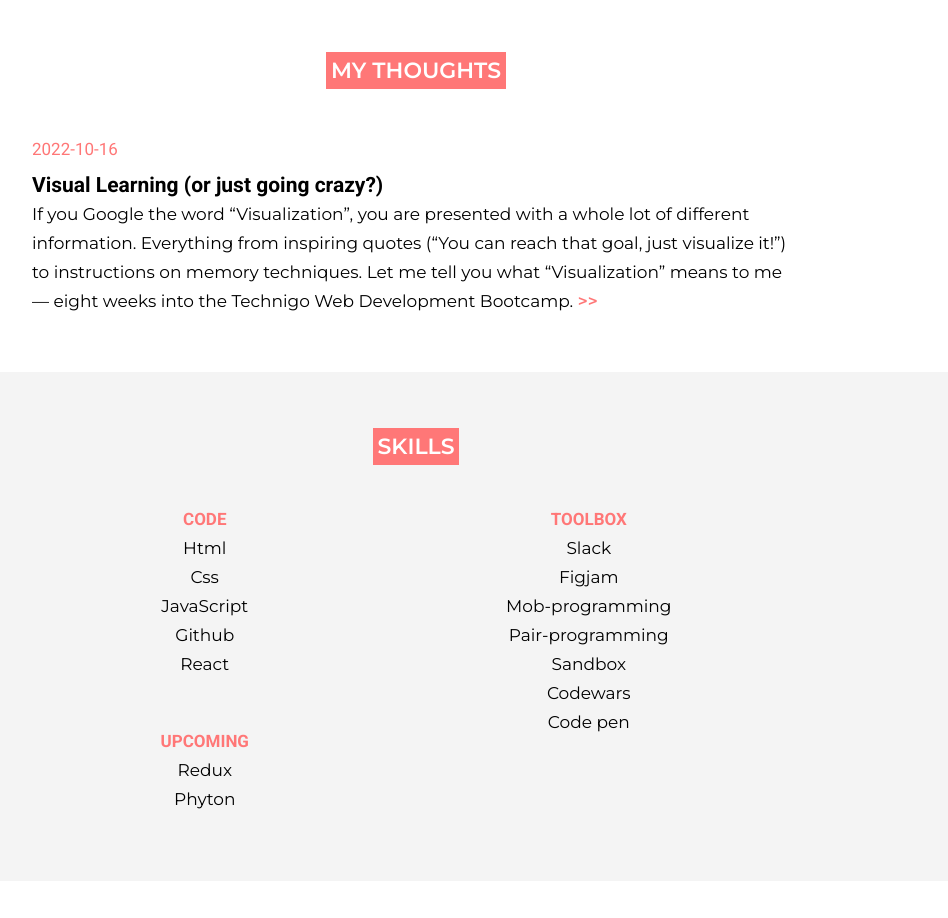
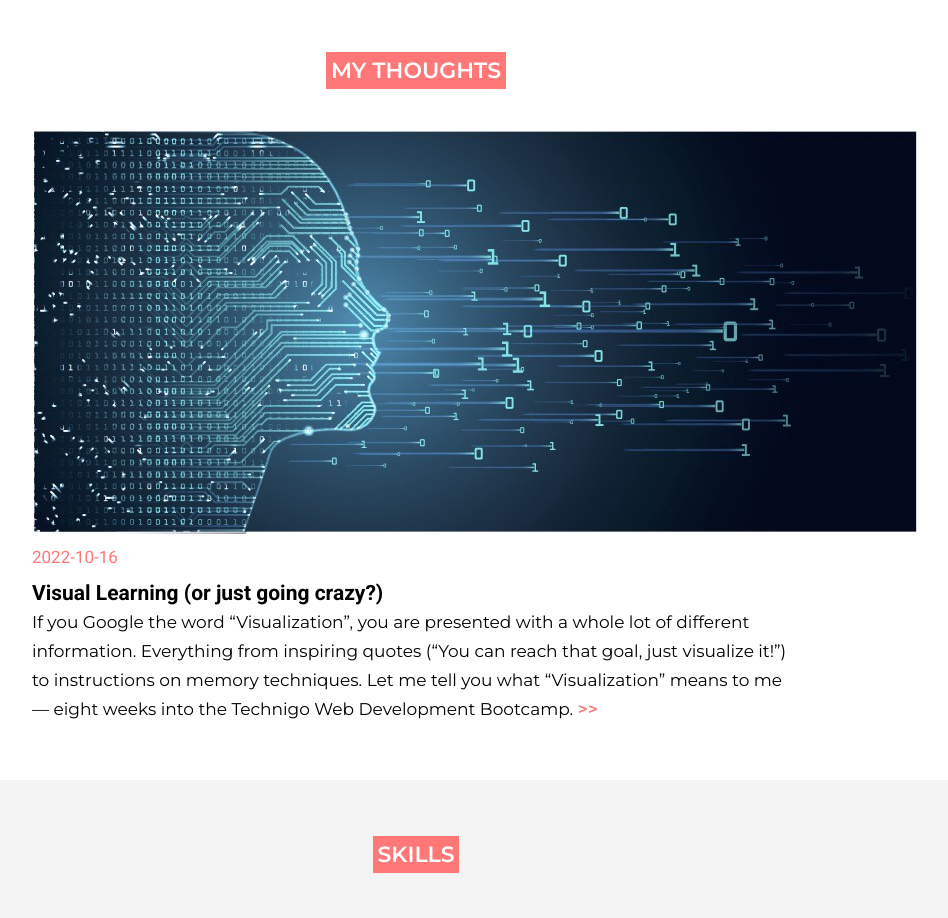
Before and after one commit to Technigo/project-react-portfolio, a React (Create React App) app: page / in a window 1280 px wide. Shown: the part 1220-2138 px from the top of the page, without its empty margins (224-1172 px from the left). Built offline with nearby package versions, Linux system fonts and the light colour scheme; no server answers.

Commit message:
img added to My Thoughts, styling remains

```diff
--- a/src/Components/MyThoughts.js
+++ b/src/Components/MyThoughts.js
@@ -1,8 +1,9 @@
 import React from 'react'
 import styled from 'styled-components'
-import { OuterWrapper, InnerWrapper, P, A } from '../Styled components/GlobalStyles'
+import { OuterWrapper, InnerWrapper, P, A, ReadMoreArrow } from '../Styled components/GlobalStyles'
 import { WhitePinkH2 } from '../Styled components/HeadlineStyles'
 import { MediumArticles } from '../Data/MediumAricles'
+import VisualLearningImg from '../Images/Medium-Visual-Learning.jpeg'
 
 const MyThoughts = () => {
   return (
@@ -12,6 +13,7 @@ const MyThoughts = () => {
         {MediumArticles.map((article) => {
           return (
             <div key={article.name}>
+              <img src={VisualLearningImg} alt="" />
               <Date>{article.date}</Date>
               <BlogName>{article.name}</BlogName>
               <A href={article.url}>
@@ -45,7 +47,3 @@ const BlogName = styled.h4`
   font-size: 21px;
   line-height: 30px;
 `
-const ReadMoreArrow = styled.span`
-  color: #FF7777;
-  font-weight: 600;
-`
--- a/src/Components/OtherProjects.js
+++ b/src/Components/OtherProjects.js
@@ -1,7 +1,7 @@
 /* eslint-disable implicit-arrow-linebreak */
 import React, { useEffect, useState } from 'react'
 import { TagContainer, Tag } from 'Styled components/TagStyles'
-import { OuterWrapper, InnerWrapper, P, A } from '../Styled components/GlobalStyles'
+import { OuterWrapper, InnerWrapper, P, A, ReadMoreArrow } from '../Styled components/GlobalStyles'
 import { WhitePinkH2, PinkH3 } from '../Styled components/HeadlineStyles'
 
 const GitHubAPI = 'https://api.github.com/users/jessikalind/repos'
@@ -25,7 +25,7 @@ const OtherProjects = () => {
           <div key={project.id}>
             <PinkH3>{project.name.replaceAll('-', ' ').toUpperCase()}</PinkH3>
             <A href={project.html_url}>
-              <P>{project.description}</P>
+              <P>{project.description} <ReadMoreArrow> &gt;&gt; </ReadMoreArrow></P>
             </A>
             <TagContainer>{project.topics.map((topic) => <Tag>{topic}</Tag>)}
             </TagContainer>
--- a/src/Data/MediumAricles.js
+++ b/src/Data/MediumAricles.js
@@ -3,6 +3,7 @@ export const MediumArticles = [
     name: 'Visual Learning (or just going crazy?)',
     url: 'https://medium.com/@jessika.lind/visual-learning-or-just-going-crazy-8bed5ea03163',
     intro: 'If you Google the word “Visualization”, you are presented with a whole lot of different information. Everything from inspiring quotes (“You can reach that goal, just visualize it!”) to instructions on memory techniques. Let me tell you what “Visualization” means to me — eight weeks into the Technigo Web Development Bootcamp.',
-    date: '2022-10-16'
+    date: '2022-10-16',
+    img: '../Images/Medium-Visual-Learning.jpeg'
   }
 ]
--- a/src/Styled components/GlobalStyles.js
+++ b/src/Styled components/GlobalStyles.js
@@ -52,3 +52,7 @@ export const SrOnly = styled.div`
   white-space: nowrap;
   border-width: 0;
 `
+export const ReadMoreArrow = styled.span`
+  color: #FF7777;
+  font-weight: 600;
+`
```
Also changed, not shown: src/Images/Medium-Visual-Learning.jpeg (added).
